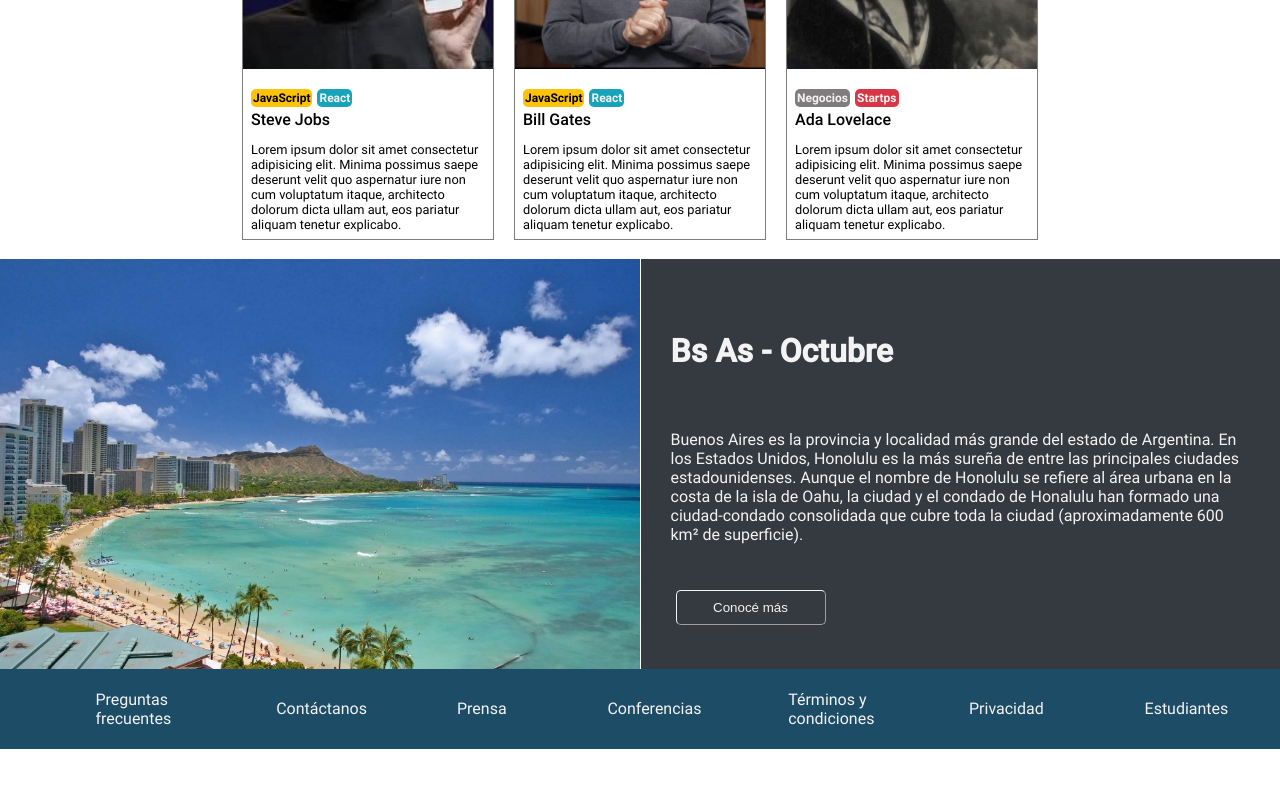
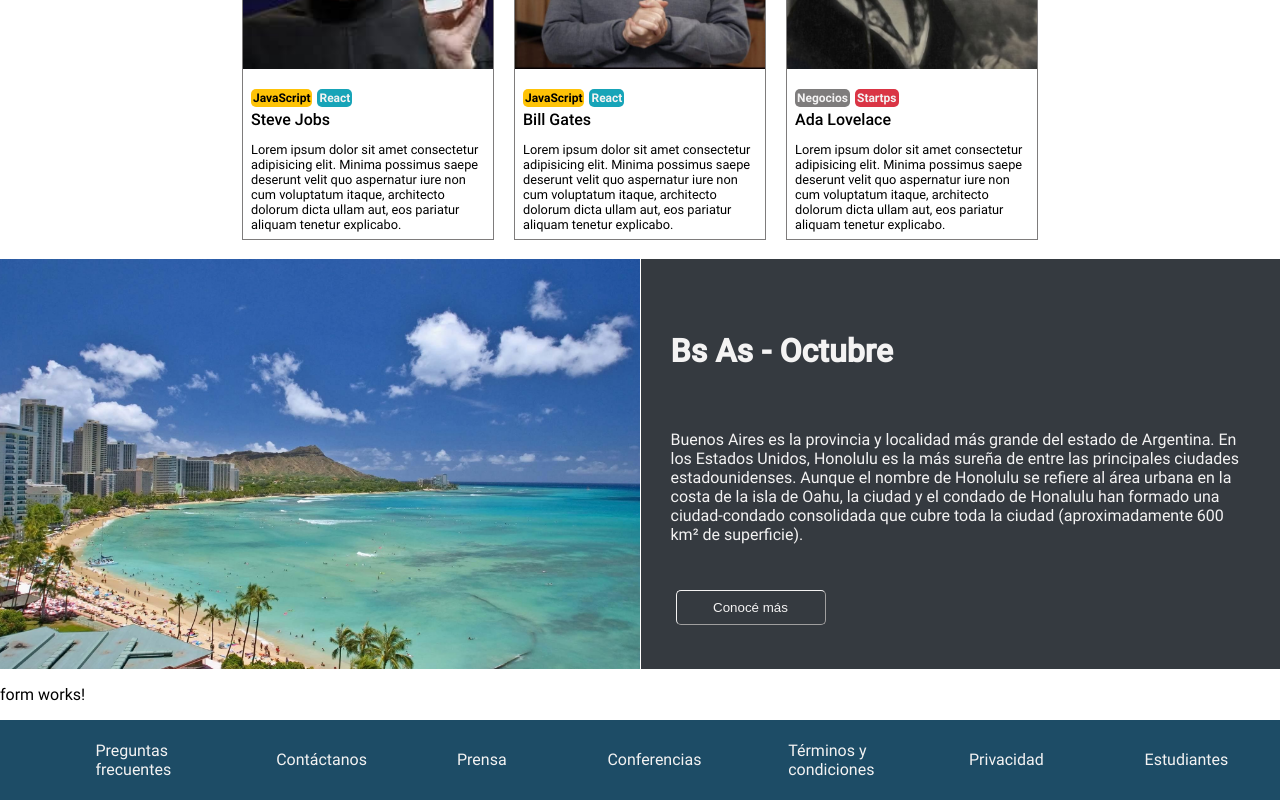
Before and after one commit to MakoskiVictor/CodoACodoIntegrador, an Angular app: page / in a window 1280 px wide. Shown: the part 1036-1836 px from the top of the page. Before the commit the page ends 1785 px from the top, so only its background shows below. Built offline with nearby package versions, Linux system fonts and the light colour scheme.

Commit message:
use form component

```diff
--- a/src/app/app.component.html
+++ b/src/app/app.component.html
@@ -3,6 +3,7 @@
 <app-conf-details/>
 <app-speakers />
 <app-city-description />
+<app-form />
 <app-footer />
 
 <router-outlet></router-outlet>
```
